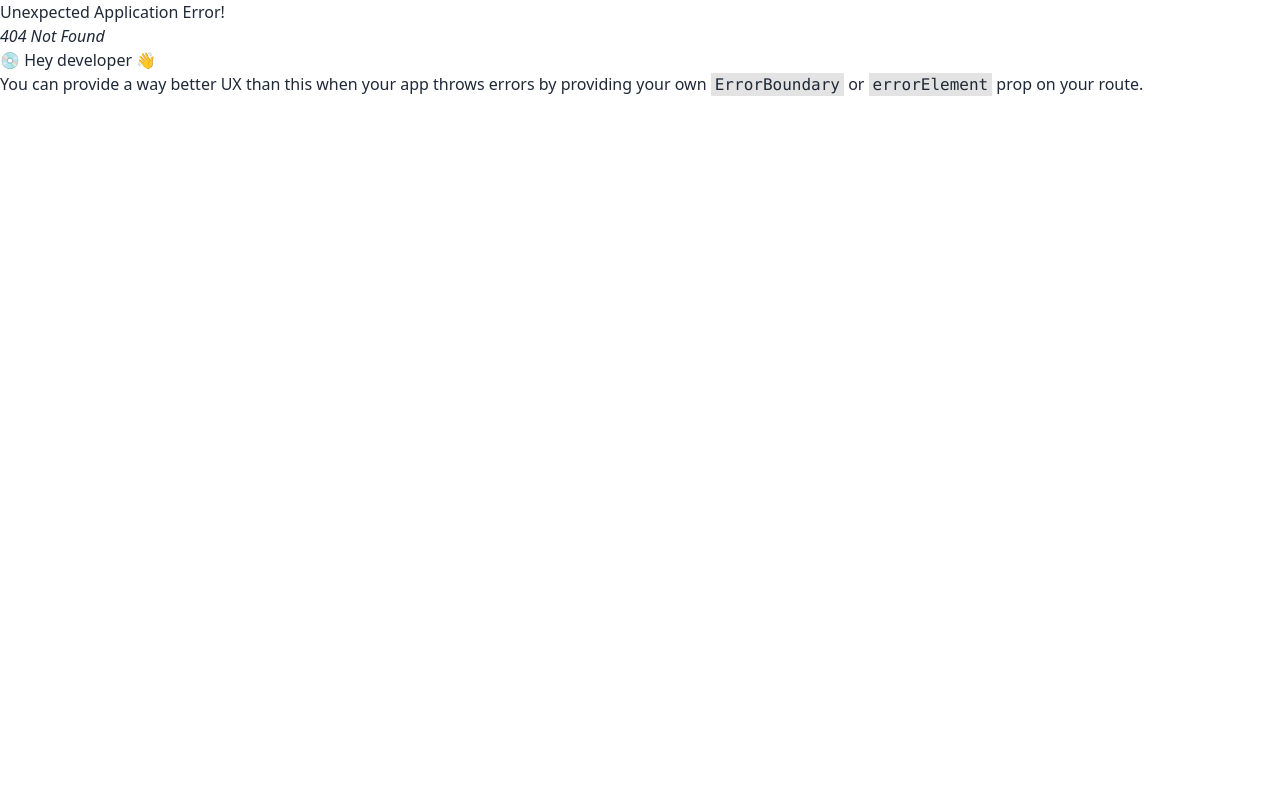
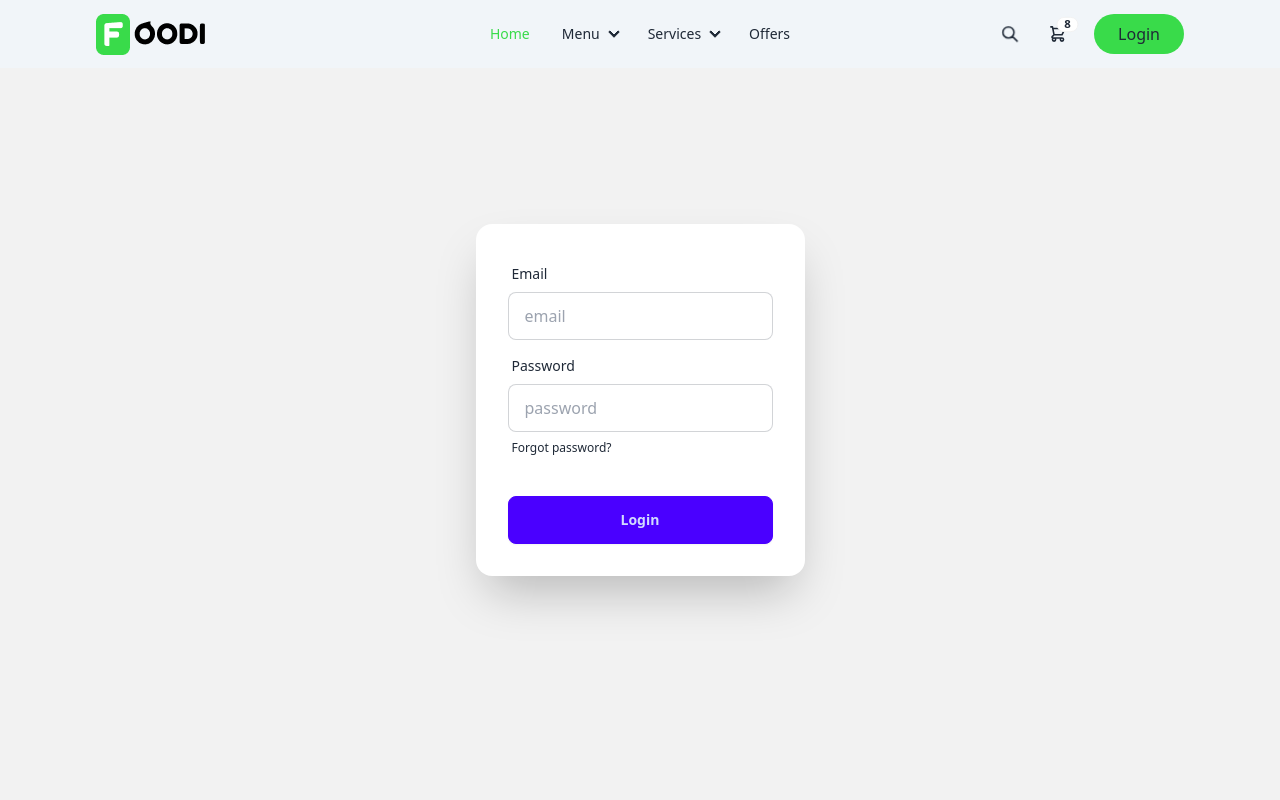
Before and after one commit to hridayroy19/food-project, a React (Vite) app: page /signup in a window 1280 px wide. Before the commit this address had no page. Shown: the top 800 px of the page. Built offline with nearby package versions, Linux system fonts and the light colour scheme.

Commit message:
create a login page and signUp page

```diff
--- /dev/null
+++ b/src/component/pages/Login.jsx
@@ -0,0 +1,49 @@
+import { Link } from "react-router-dom";
+import Signup from "./SignUp";
+
+const Login = () => {
+    return (
+        <dialog id="my_modal_5" className="modal modal-middle sm:modal-middle">
+            <div className="modal-box">
+                <div className="flex justify-between px-3 ">
+                    <p></p>
+                    <form method="dialog">
+                        <button className="btn btn-circle">
+                            <svg xmlns="http://www.w3.org/2000/svg" className="h-6 w-6" fill="none" viewBox="0 0 24 24" stroke="currentColor"><path strokeLinecap="round" strokeLinejoin="round" strokeWidth="2" d="M6 18L18 6M6 6l12 12" /></svg>
+                        </button>
+                    </form>
+                </div>
+
+                <form className="card-body " method="dialog">
+                    <h3 className="font-bold text-2xl">Please Login </h3>
+                    <div className="form-control">
+                        <label className="label">
+                            <span className="label-text">Email</span>
+                        </label>
+                        <input type="email" name="email" placeholder="email" className="input input-bordered" required />
+                    </div>
+                    <div className="form-control">
+                        <label className="label">
+                            <span className="label-text">Password</span>
+                        </label>
+                        <input type="password" name="password" placeholder="password" className="input input-bordered" required />
+                        <label className="label">
+                            <a href="#" className="label-text-alt link link-hover">Forgot password?</a>
+                        </label>
+                    </div>
+                    <div className="form-control mt-6">
+                        <button className="btn bg-green text-white">Login</button>
+                    </div>
+                </form>
+                <div className="text-center"> Are you new here? || <a href="/signUp">Sign Up</a>
+
+                   <div className=" mt-3">
+                    git facebook
+                   </div>
+                </div>
+            </div>
+        </dialog>
+    );
+};
+
+export default Login;
--- /dev/null
+++ b/src/component/pages/SignUp.jsx
@@ -0,0 +1,37 @@
+
+
+const SignUp = () => {
+    return (
+        <div>
+            <div className="hero min-h-screen bg-base-200">
+  <div className="hero-content flex-col lg:flex-row-reverse">
+
+    <div className="card shrink-0 w-full max-w-sm shadow-2xl bg-base-100">
+      <form className="card-body">
+        <div className="form-control">
+          <label className="label">
+            <span className="label-text">Email</span>
+          </label>
+          <input type="email" placeholder="email" className="input input-bordered" required />
+        </div>
+        <div className="form-control">
+          <label className="label">
+            <span className="label-text">Password</span>
+          </label>
+          <input type="password" placeholder="password" className="input input-bordered" required />
+          <label className="label">
+            <a href="#" className="label-text-alt link link-hover">Forgot password?</a>
+          </label>
+        </div>
+        <div className="form-control mt-6">
+          <button className="btn btn-primary">Login</button>
+        </div>
+      </form>
+    </div>
+  </div>
+</div>
+        </div>
+    );
+};
+
+export default SignUp;
--- a/src/component/sheard/Navbar.jsx
+++ b/src/component/sheard/Navbar.jsx
@@ -1,7 +1,7 @@
-import React, {  useEffect, useState } from "react";
+import React, { useEffect, useState } from "react";
 import logo from "/logo.png";
 
-
+import Login from "../pages/Login"
 
 const Navbar = () => {
 
@@ -74,11 +74,10 @@ const Navbar = () => {
       className={`max-w-screen-2xl bg-slate-100 z-[10001] container mx-auto fixed top-0 left-0 right-0 transition-all duration-300 ease-in-out`}
     >
       <div
-        className={`navbar xl:px-24 ${
-          isSticky
+        className={`navbar xl:px-24 ${isSticky
             ? "shadow-md bg-base-100 transition-all duration-300 ease-in-out"
             : ""
-        }`}
+          }`}
       >
         <div className="navbar-start">
           <div className="dropdown justify-between">
@@ -151,7 +150,7 @@ const Navbar = () => {
               <span className="badge badge-sm indicator-item">8</span>
             </div>
           </label>
-            <div>Login</div>
+          <button onClick={()=>document.getElementById('my_modal_5').showModal()} className="bg-green px-6 py-2 rounded-full">Login</button> <Login></Login>
 
         </div>
       </div>
--- a/src/router/Router.jsx
+++ b/src/router/Router.jsx
@@ -3,6 +3,7 @@ import Home from "../component/pages/Home";
 import MainLayout from "../layout/MainLayout";
 import Menu from "../component/pages/Menu";
 import Offer from "../component/pages/Offer";
+import Signup from "../component/pages/SignUp";
 
 
 const Router = createBrowserRouter([
@@ -20,6 +21,10 @@ const Router = createBrowserRouter([
       {
         path:"/offer",
         element:<Offer/>
+      },
+      {
+        path:'/signup',
+        element:<Signup></Signup>
       }
 
 
```
